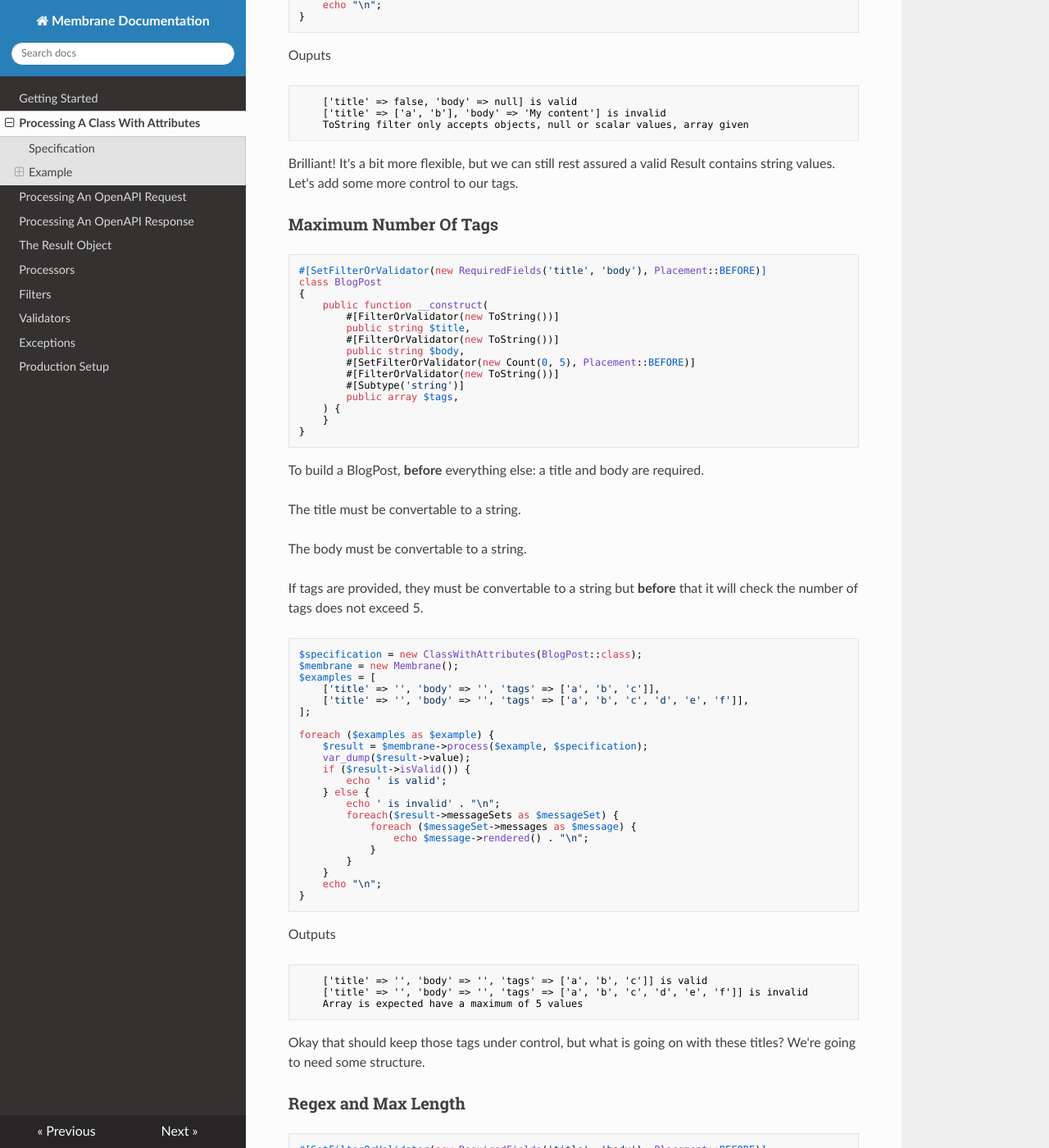
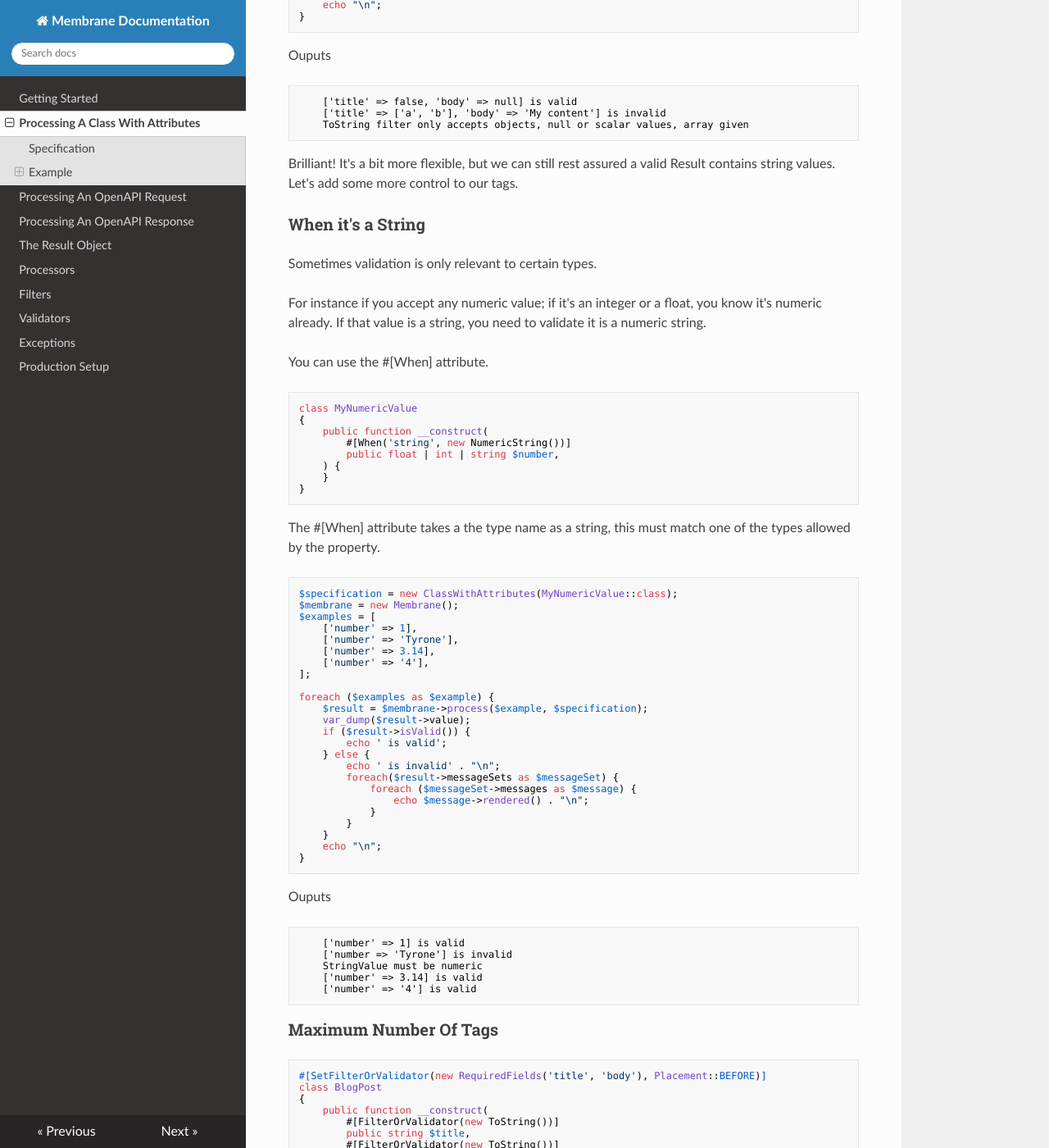
Before and after one commit to membrane-php/membrane-core, an MkDocs documentation site: the page built from docs/builder-attributes.md, in a window 1280 px wide and 1400 px high, scrolled down 4265 px. Shown: the whole window at 82% size. Built offline with MkDocs 1.6.1, drawn with Linux system fonts in a browser that asks for light colours; nearby versions of some CDN libraries; some of the changed text lies outside the part shown.

Commit message:
Document When attribute

````diff
--- a/docs/builder-attributes.md
+++ b/docs/builder-attributes.md
@@ -259,6 +259,66 @@ Ouputs
 
 Brilliant! It's a bit more flexible, but we can still rest assured a valid Result contains string values. Let's add some
 more control to our tags.
+
+### When it's a String
+
+Sometimes validation is only relevant to certain types.
+
+For instance if you accept any numeric value;
+if it's an integer or a float, you know it's numeric already.
+If that value is a string, you need to validate it is a numeric string.
+
+You can use the #[When] attribute.
+
+```php
+class MyNumericValue
+{
+    public function __construct(
+        #[When('string', new NumericString())]
+        public float | int | string $number,
+    ) {
+    }
+}
+```
+
+The #[When] attribute takes a the type name as a string, this must match one of the types allowed by the property.
+
+```php
+$specification = new ClassWithAttributes(MyNumericValue::class);
+$membrane = new Membrane();
+$examples = [
+    ['number' => 1],
+    ['number' => 'Tyrone'],
+    ['number' => 3.14],
+    ['number' => '4'],
+];
+
+foreach ($examples as $example) {
+    $result = $membrane->process($example, $specification);
+    var_dump($result->value);
+    if ($result->isValid()) {
+        echo ' is valid';
+    } else {
+        echo ' is invalid' . "\n";
+        foreach($result->messageSets as $messageSet) {
+            foreach ($messageSet->messages as $message) {
+                echo $message->rendered() . "\n";
+            }
+        }
+    }
+    echo "\n";
+}
+```
+
+Ouputs
+
+```text
+    ['number' => 1] is valid
+    ['number => 'Tyrone'] is invalid
+    StringValue must be numeric
+    ['number' => 3.14] is valid
+    ['number' => '4'] is valid
+```
 
 ### Maximum Number Of Tags
 
````
Also changed, not shown: other parts of docs/builder-attributes.md (+1 -1 lines).
